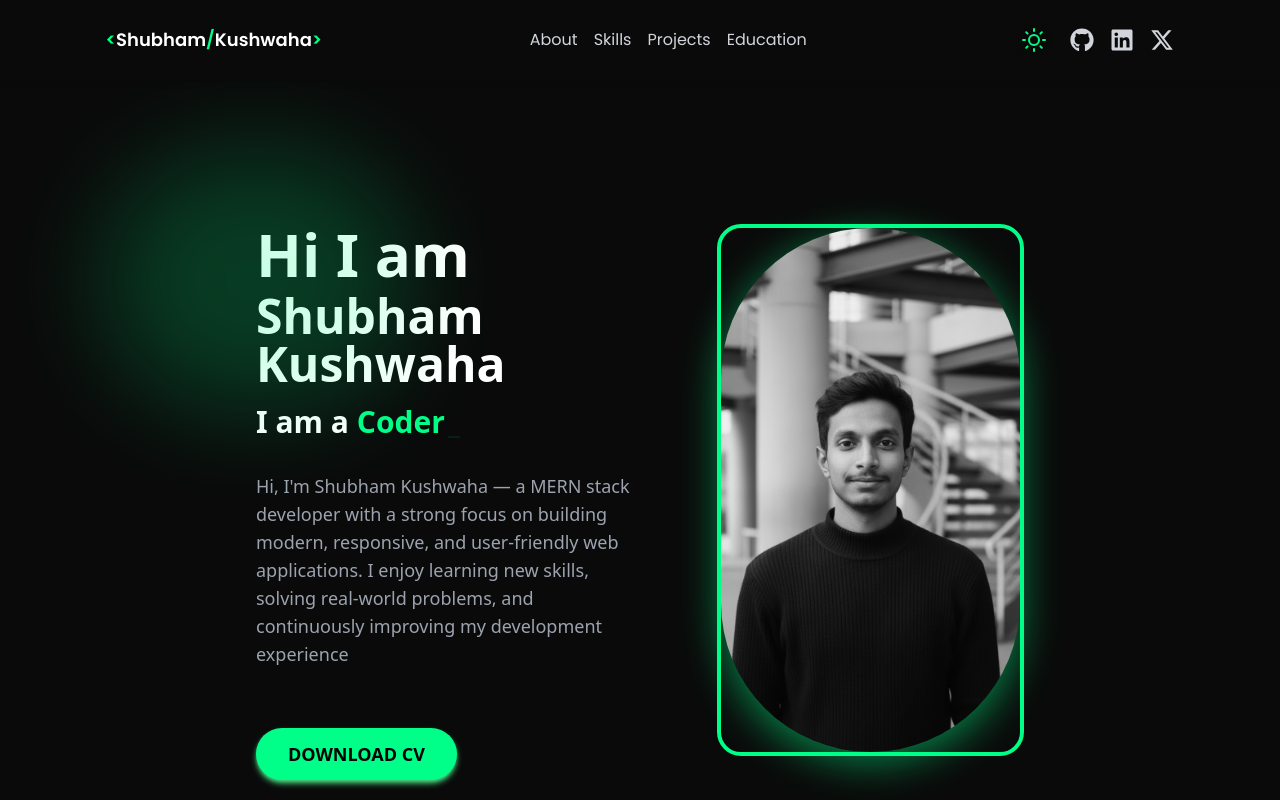
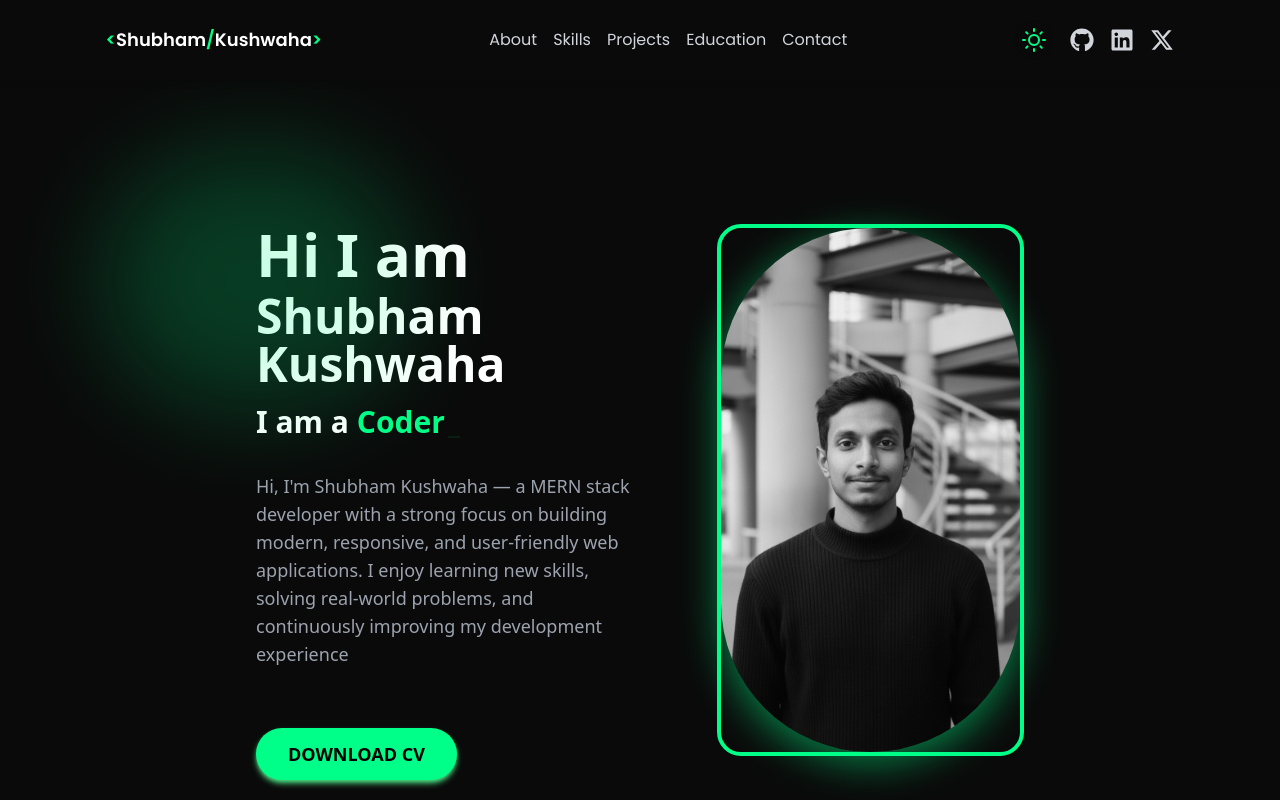
Before and after one commit to SHUBHAMREWA/myPortfolio, a React (Vite) app: page / in a window 1280 px wide. Shown: the top 800 px of the page. Built offline with nearby package versions, Linux system fonts and the light colour scheme.

Commit message:
contact link added

```diff
--- a/src/Componets/Footer/Footer.jsx
+++ b/src/Componets/Footer/Footer.jsx
@@ -23,6 +23,7 @@ const Footer = () => {
             { name: "Skills", id: "skill" },
             { name: "Projects", id: "projects" },
             { name: "Education", id: "education" },
+            { name: "Contact", id: "contact" },
           ].map((item, index) => (
             <button
               key={index}
--- a/src/Componets/Navbar/Navbar.jsx
+++ b/src/Componets/Navbar/Navbar.jsx
@@ -38,6 +38,8 @@ const Navbar = () => {
         // { id: "work", label: "Work" },
         { id: "projects", label: "Projects" },
         { id: "education", label: "Education" },
+        { id: "contact", label: "Contact" },
+
 
     ]
 
```
